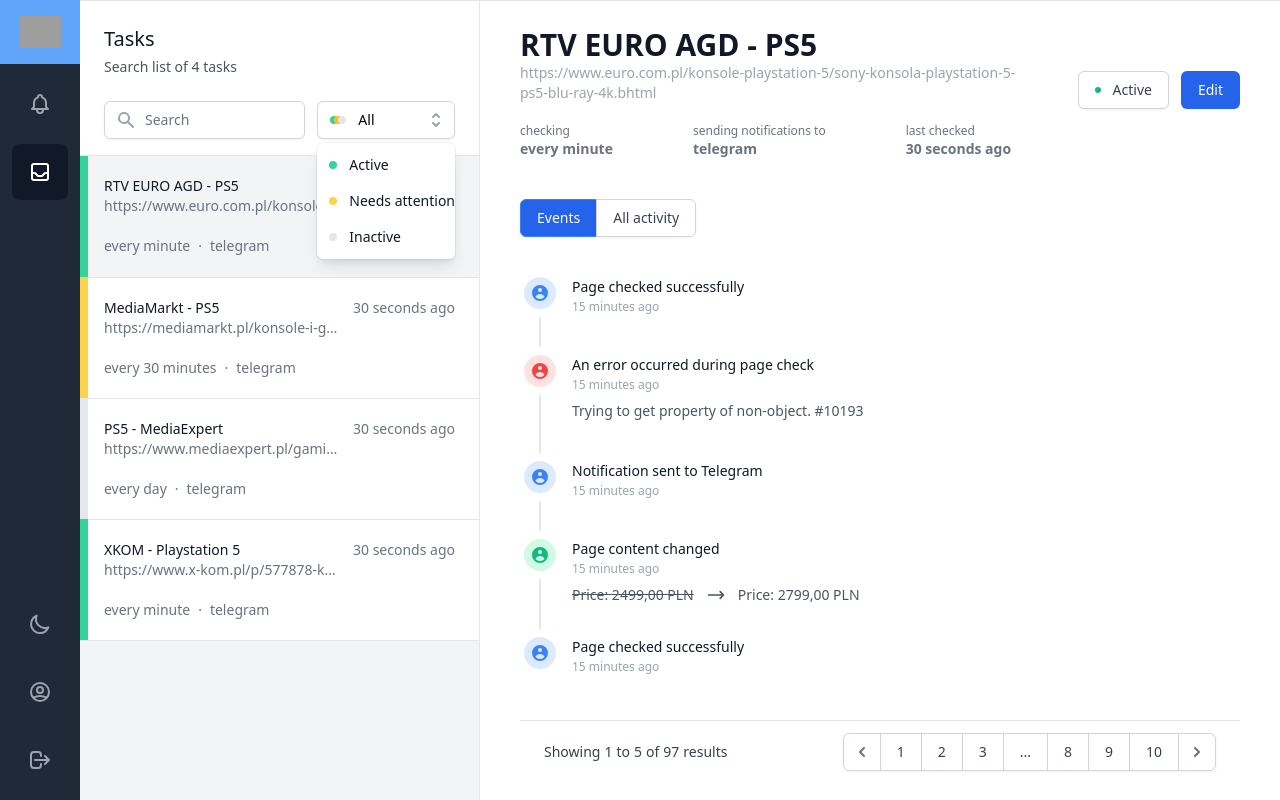
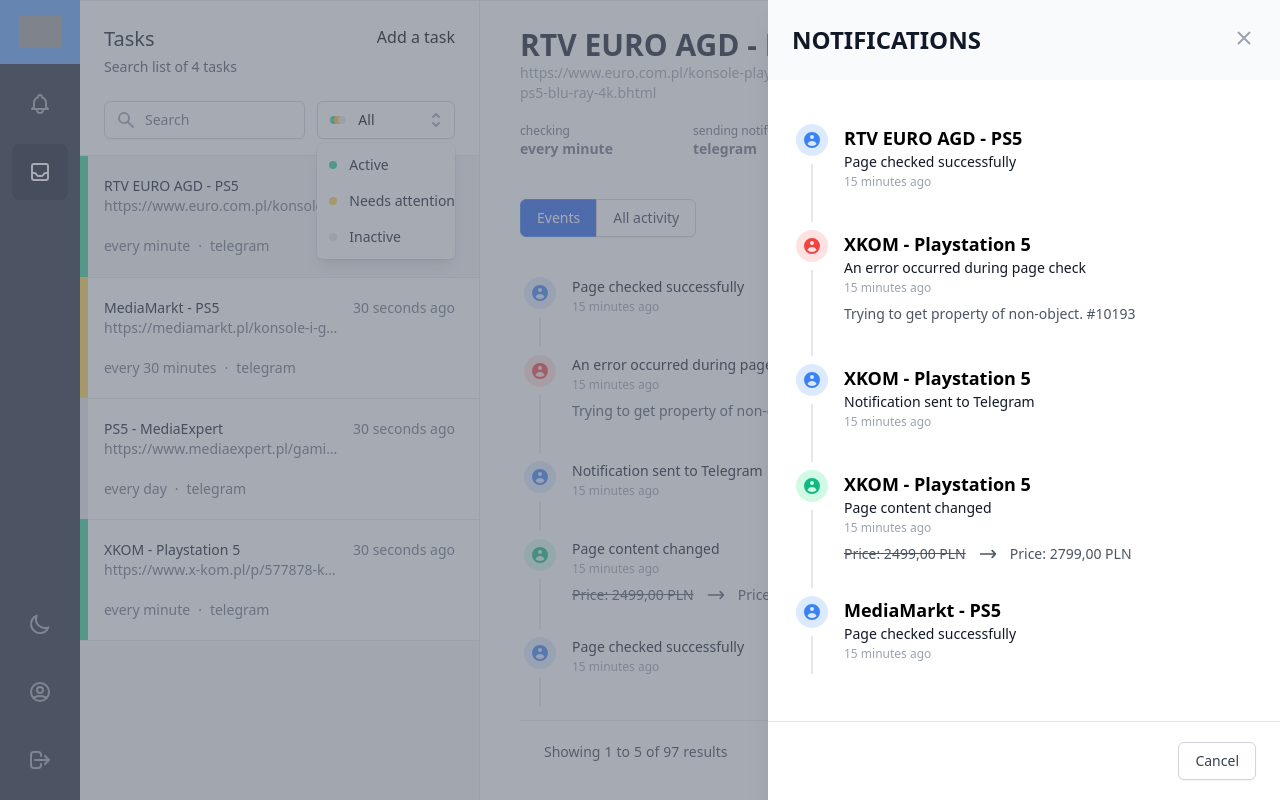
Before and after one commit to ivankayzer/scrappy, a React (Create React App) app: page /tasks in a window 1280 px wide. Both pictures are taken after a click on the link 40 px from the left and 104 px from the top of the page. Built offline with nearby package versions, Linux system fonts and the light colour scheme; grey boxes are pictures that could not be loaded; a web font is replaced by a local one; what @tailwindcss/typography would draw is missing.

Commit message:
feat: add notifications modal

```diff
--- a/src/components/Event.jsx
+++ b/src/components/Event.jsx
@@ -1,7 +1,15 @@
 import React from "react";
 import PropTypes from "prop-types";
 
-const Event = ({ isLast, color, name, subtext, timestamp, changes }) => (
+const Event = ({
+  isLast,
+  color,
+  name,
+  subtext,
+  timestamp,
+  changes,
+  taskName,
+}) => (
   <li>
     <div className="relative pb-8">
       {!isLast && (
@@ -35,6 +43,11 @@
         </div>
         <div className="min-w-0 flex-1">
           <div>
+            {taskName && (
+              <div className="text-lg">
+                <div className="font-bold text-black">{taskName}</div>
+              </div>
+            )}
             <div className="text-sm">
               <div className="font-medium text-gray-900">{name}</div>
             </div>
@@ -88,13 +101,15 @@
     old: PropTypes.string.isRequired,
     new: PropTypes.string.isRequired,
   }),
-}
+  taskName: PropTypes.string,
+};
 
 Event.propTypes = eventPropTypes;
 
 Event.defaultProps = {
   changes: [],
   subtext: null,
+  taskName: null,
 };
 
 export default Event;
--- a/src/components/Modal.jsx
+++ b/src/components/Modal.jsx
@@ -1,7 +1,7 @@
 import React from "react";
 import PropTypes from "prop-types";
 
-const Modal = ({ wide, children, isOpen, close }) => {
+const Modal = ({ wide, children, isOpen, close, title }) => {
   if (!isOpen) {
     return null;
   }
@@ -33,7 +33,7 @@
                         <div className="flex items-start justify-between space-x-3">
                           <div className="space-y-1">
                             <h1 className="text-2xl font-extrabold text-gray-900 uppercase">
-                              Account settings
+                              {title}
                             </h1>
                           </div>
                           <div className="h-7 flex items-center">
@@ -61,7 +61,7 @@
                           </div>
                         </div>
                       </div>
-                      <div className="px-4 py-6 sm:px-6 overflow-y-scroll">
+                      <div className="px-4 py-6 sm:px-6">
                         <div>
                           <div>
                             <nav className="sm:hidden" aria-label="Back">
@@ -120,6 +120,7 @@
   children: PropTypes.node.isRequired,
   isOpen: PropTypes.bool.isRequired,
   close: PropTypes.func.isRequired,
+  title: PropTypes.string.isRequired
 };
 
 Modal.defaultProps = {
--- a/src/components/Sidebar.jsx
+++ b/src/components/Sidebar.jsx
@@ -1,7 +1,7 @@
 import React, { useState } from "react";
 import PropTypes from "prop-types";
-import Modal from "./Modal";
 import AccountSettings from "./modals/AccountSettings";
+import Notifications from "./modals/Notifications";
 
 const AuthIcons = () => (
   <a
@@ -25,9 +25,11 @@
   </a>
 );
 
-const GuestIcons = () => (
+const GuestIcons = ({ openNotifications }) => (
   <>
+    {/* notifications icon */}
     <a
+      onClick={openNotifications}
       href="#"
       className="text-gray-400 hover:bg-gray-700 flex-shrink-0 inline-flex items-center justify-center h-14 w-14 rounded-lg"
     >
@@ -71,6 +73,7 @@
 
 const Sidebar = ({ user }) => {
   const [showSettings, setShowSettings] = useState(false);
+  const [showNotifications, setShowNotifications] = useState(false);
   return (
     <nav
       aria-label="Sidebar"
@@ -94,13 +97,14 @@
         style={{ height: "calc(100% - 64px)" }}
       >
         <div className="relative w-20 flex flex-col p-3 space-y-3">
-          {user ? <AuthIcons /> : <GuestIcons />}
+          {!user ? <AuthIcons /> : <GuestIcons openNotifications={() => setShowNotifications(true)} />}
         </div>
         <div className="relative w-20 flex flex-col p-3 space-y-3">
           <a
             href="#"
             className="text-gray-400 hover:bg-gray-700 flex-shrink-0 inline-flex items-center justify-center h-14 w-14 rounded-lg"
           >
+            {/* dark mode icon */}
             <svg
               className="w-6 h-6"
               fill="none"
@@ -116,13 +120,14 @@
               />
             </svg>
           </a>
-          {!user && (
+          {user && (
             <>
               <a
                 onClick={() => setShowSettings(true)}
                 href="#"
                 className="text-gray-400 hover:bg-gray-700 flex-shrink-0 inline-flex items-center justify-center h-14 w-14 rounded-lg"
               >
+                {/* user settings icon */}
                 <svg
                   className="h-6 w-6"
                   xmlns="http://www.w3.org/2000/svg"
@@ -143,6 +148,7 @@
                 href="#"
                 className="text-gray-400 hover:bg-gray-700 flex-shrink-0 inline-flex items-center justify-center h-14 w-14 rounded-lg"
               >
+                {/* logout */}
                 <svg
                   className="w-6 h-6"
                   fill="none"
@@ -166,6 +172,10 @@
         close={() => setShowSettings(false)}
         isOpen={showSettings}
       />
+      <Notifications
+        close={() => setShowNotifications(false)}
+        isOpen={showNotifications}
+      />
     </nav>
   );
 };
@@ -180,4 +190,8 @@
   user: null,
 };
 
+GuestIcons.propTypes = {
+  openNotifications: PropTypes.func.isRequired,
+};
+
 export default Sidebar;
--- a/src/components/TaskDetails.jsx
+++ b/src/components/TaskDetails.jsx
@@ -89,7 +89,7 @@
             </div>
             <div className="flow-root">
               <ul
-                className="-mb-8 overflow-scroll"
+                className="-mb-8 overflow-y-auto"
                 style={{ height: "calc(100vh - 365px)" }}
               >
                 {events.map((event, i) => (
--- a/src/components/TasksList.jsx
+++ b/src/components/TasksList.jsx
@@ -7,12 +7,20 @@
     <div className="h-full relative flex flex-col w-full border-r border-gray-200 bg-gray-100">
       <div className="flex-shrink-0">
         <div className="px-6 pt-6 pb-4 bg-white border-b">
-          <div className="flex items-center space-x-3">
-            <h2 className="text-xl font-medium text-gray-900">Tasks</h2>
+          <div className="flex justify-between">
+            <div>
+              <div className="flex items-center space-x-3">
+                <h2 className="text-xl font-medium text-gray-900">Tasks</h2>
+              </div>
+              <p className="mt-1 text-sm text-gray-600">
+                Search list of {tasks.length} tasks
+              </p>
+            </div>
+
+            <div>
+              <button type="button">Add a task</button>
+            </div>
           </div>
-          <p className="mt-1 text-sm text-gray-600">
-            Search list of {tasks.length} tasks
-          </p>
           <form className="mt-6 flex space-x-4" action="#">
             <div className="flex items-center justify-between w-full min-w-0">
               <div className="relative rounded-md shadow-sm w-full">
--- /dev/null
+++ b/src/components/modals/Notifications.jsx
@@ -0,0 +1,47 @@
+import React, { useEffect, useState } from "react";
+import PropTypes from "prop-types";
+import router from "../../router";
+import Modal from "../Modal";
+import Event from "../Event";
+
+const Notifications = ({ isOpen, close }) => {
+  if (!isOpen) {
+    return null;
+  }
+
+  const [events, setEvents] = useState([]);
+
+  useEffect(() => {
+    router.get("/events").then((response) => setEvents(response));
+  }, []);
+
+  return (
+    <Modal isOpen={isOpen} close={close} title="Notifications">
+      <div className="mt-6 sm:mt-5 space-y-6 sm:space-y-5">
+        <ul
+          className="-mb-8 overflow-y-auto"
+          style={{ height: "calc(100vh - 250px)" }}
+        >
+          {events.map((event, i) => (
+            <Event
+              color={event.color}
+              isLast={events.length - 1 === i}
+              name={event.name}
+              timestamp={event.timestamp}
+              subtext={event.subtext}
+              changes={event.changes}
+              taskName={event.taskName}
+            />
+          ))}
+        </ul>
+      </div>
+    </Modal>
+  );
+};
+
+Notifications.propTypes = {
+  isOpen: PropTypes.bool.isRequired,
+  close: PropTypes.func.isRequired,
+};
+
+export default Notifications;
--- a/src/pages/Tasks.jsx
+++ b/src/pages/Tasks.jsx
@@ -21,7 +21,7 @@
     <div className="h-screen flex flex-col">
       <MobileNavigation />
       <div className="min-h-0 flex-1 flex md:overflow-hidden">
-        <Sidebar />
+        <Sidebar user />
 
         <main className="min-w-0 flex-1 border-t border-gray-200 xl:flex">
           {selectedTask && (
--- a/src/router.js
+++ b/src/router.js
@@ -1,5 +1,5 @@
 const router = (() => {
-  const events = [
+  let events = [
     {
       name: "Page checked successfully",
       isImportant: false,
@@ -39,13 +39,9 @@
     },
   ];
 
-  const routes = {
-    "/login": {
-      user: {
-        email: "ivankayzer@gmail.com",
-      },
-    },
-    "/tasks": [
+  events = [...events, ...events, ...events];
+
+  const tasks = [
     {
       id: 1,
       name: "RTV EURO AGD - PS5",
@@ -92,7 +88,25 @@
       needsAttention: false,
       events,
     },
-    ],
+  ];
+
+  const random = (arr) => arr[Math.floor(Math.random() * arr.length)];
+
+  const routes = {
+    "/login": {
+      user: {
+        email: "ivankayzer@gmail.com",
+      },
+    },
+    "/tasks": tasks,
+    "/events": events.map((event) => {
+      const taskName = random(tasks).name;
+
+      return {
+        ...event,
+        taskName,
+      };
+    }),
   };
 
   const getRoute = (path) => routes[path];
```
Lines whose indentation alone changed are shown as unchanged.
